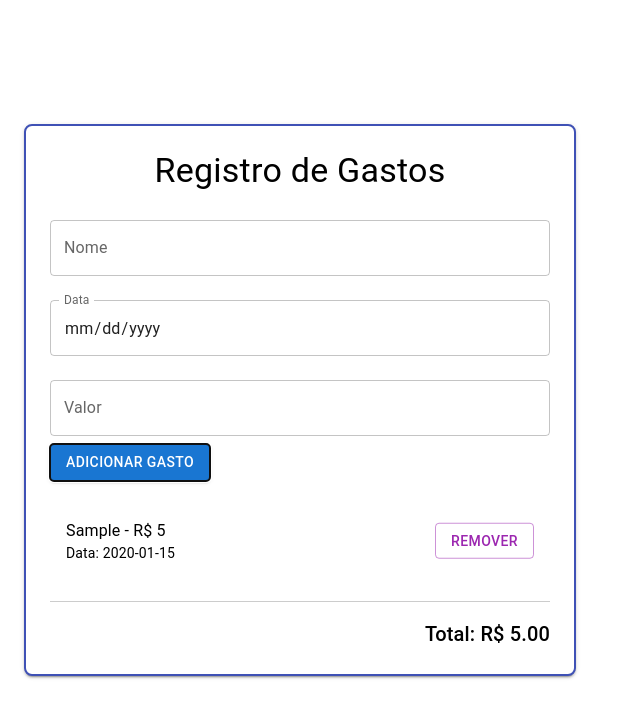
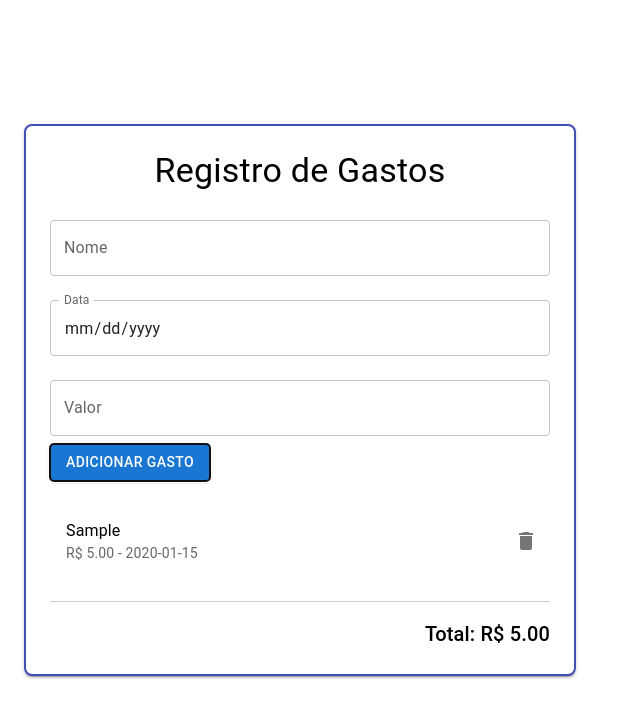
Before and after one commit to Joao-Lucas-de-Oliveira-Lima/web-expense-manager-front, a React (Vite) app: page / in a window 1280 px wide. Both pictures are taken after typing "Sample", "2020-01-15", "5" into the empty fields and a click on the button "ADICIONAR GASTO". Shown: the top 718 px of the page, without its empty margins (0-640 px from the left). Built offline with nearby package versions, Linux system fonts and the light colour scheme.

Commit message:
style: replacing remove button with trash can symbol from material ui

```diff
--- a/package.json
+++ b/package.json
@@ -12,6 +12,7 @@
   "dependencies": {
     "@emotion/react": "^11.13.3",
     "@emotion/styled": "^11.13.0",
+    "@mui/icons-material": "^6.1.1",
     "@mui/material": "^6.1.1",
     "react": "^18.3.1",
     "react_test": "file:",
--- a/src/components/ExpenseList.jsx
+++ b/src/components/ExpenseList.jsx
@@ -1,6 +1,6 @@
-// src/components/ExpenseList.jsx
 import React from 'react';
-import { List, ListItem, ListItemText, ListItemSecondaryAction, Button, Typography } from '@mui/material';
+import { List, ListItem, ListItemText, ListItemSecondaryAction, IconButton } from '@mui/material';
+import DeleteIcon from '@mui/icons-material/Delete';
 
 const ExpenseList = ({ expenses, onRemoveExpense }) => {
   const total = expenses.reduce((acc, expense) => acc + parseFloat(expense.value), 0);
@@ -9,23 +9,26 @@ const ExpenseList = ({ expenses, onRemoveExpense }) => {
     <div>
       <List>
         {expenses.map((expense, index) => (
-          <ListItem key={index}>
+          <ListItem
+            key={index}
+            sx={{
+              display: 'flex',
+              justifyContent: 'space-between',
+              overflow: 'hidden', // Previne o scroll horizontal
+              whiteSpace: 'nowrap', // Impede quebra de linha
+              textOverflow: 'ellipsis', // Adiciona "..." quando o texto é muito longo
+              maxWidth: '100%' // Limita a largura máxima do item
+            }}
+          >
             <ListItemText
-              primary={
-                <Typography variant="body1" sx={{ color: 'black' }}>
-                  {`${expense.name} - R$ ${expense.value}`}
-                </Typography>
-              }
-              secondary={
-                <Typography variant="body2" sx={{ color: 'black' }}>
-                  {`Data: ${expense.date}`}
-                </Typography>
-              }
+              primary={expense.name}
+              secondary={`R$ ${parseFloat(expense.value).toFixed(2)} - ${expense.date}`}
+              sx={{ color: 'black' }} // Define a cor do texto como preto
             />
             <ListItemSecondaryAction>
-              <Button variant="outlined" color="secondary" onClick={() => onRemoveExpense(index)}>
-                Remover
-              </Button>
+              <IconButton edge="end" aria-label="delete" onClick={() => onRemoveExpense(index)}>
+                <DeleteIcon />
+              </IconButton>
             </ListItemSecondaryAction>
           </ListItem>
         ))}
```
Also changed, not shown: 1 other file (tests, documents, lock files or other folders).
